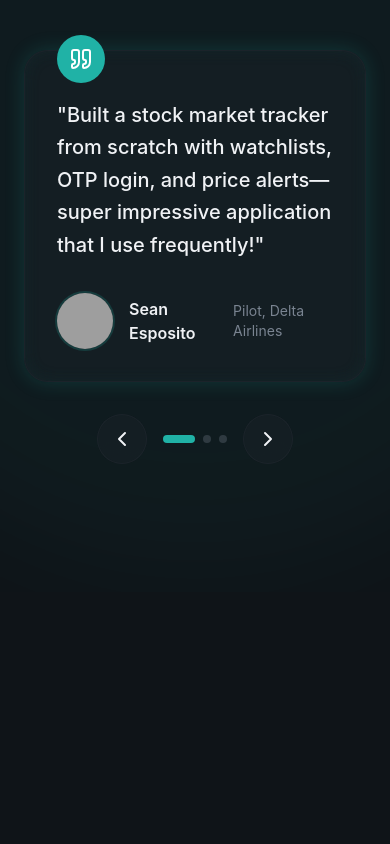
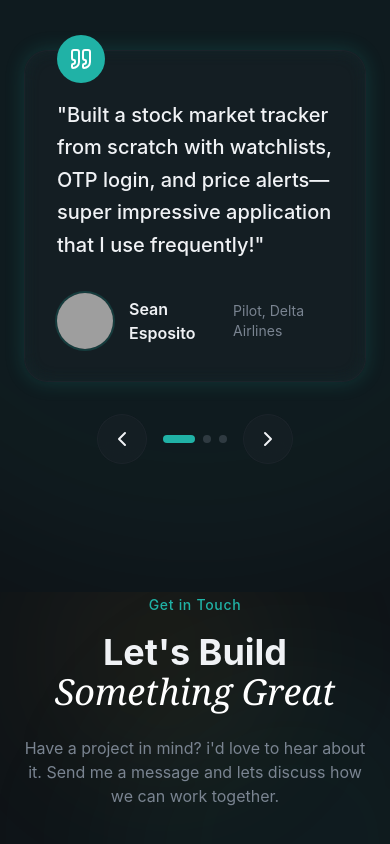
Before and after one commit to MoeF159/Portfolio, a React (Vite) app: page / in a window 390 px wide. Shown: the part 8604-9448 px from the top of the page. Before the commit the page ends 9196 px from the top, so only its background shows below. Built offline with nearby package versions, Linux system fonts and the light colour scheme; grey boxes are pictures that could not be loaded.

Commit message:
created a contactInfo Object, and created a inital form of the contact area

```diff
--- a/src/sections/Contact.jsx
+++ b/src/sections/Contact.jsx
@@ -1,5 +1,59 @@
+import { Mail, Phone, MapPin } from "lucide-react";
+
+const ContactInfo = [
+    {
+        icon: Mail,
+        label: "Email",
+        value: "osama@example.com",
+        href: "mailto:osama@example.com"
+    },
+
+    {
+        icon: Phone,
+        label: "Phone",
+        value: "+1 234 567 890",
+        href: "tel:+1234567890"
+    },
+
+    {
+        icon: MapPin,
+        label: "Location",
+        value: "New York, NY",
+        href: "https://www.google.com/maps?q=New+York,+NY"
+    }
+];
+
+export const Contact = () => {
+    return (
+        <section id="contact" className="py-32 relative overflow-hidden">
+            <div className="absolute top-0 left-0 w-full h-full">
+                <div className="absolute top-1/4 left-1/4 w-96 h-96 bg-primary/5 rounded-full blur-3xl">
+
+                </div>
+                <div className="absolute bottom-1/4 right-1/4 w-64 h-64 bg-highlight/5 rounded-full blur-3xl">
 
 
-export const Contact = () => {
-    return <section></section>;
+                </div>
+
+                <div className="container mx-auto px-6 relative z-10">
+                    {/* Section Header */}
+                    <div className="text-center max-w-3xl mx-auto mb-16">
+                        <span className="text-secondary-foreground text-sm font-medium tracking-wider">
+                            Get in Touch
+                        </span>
+                        <h2 className="text-4xl md:text-5xl font-bold mt-4 mb-6 animate-fade-in animation-delay-100">
+                            Let's Build  {" "}
+                            <span className="font-serif italic font-normal text-white">
+                                Something Great
+                            </span>
+                        </h2>
+                        <p className="text-muted-foreground animate-fade-in animation-delay-200">
+                            Have a project in mind? i'd love to hear about it. Send me a message and lets discuss how we can work together.
+                        </p>
+                    </div>
+                </div>
+
+            </div>
+        </section>
+    );
 }
```
